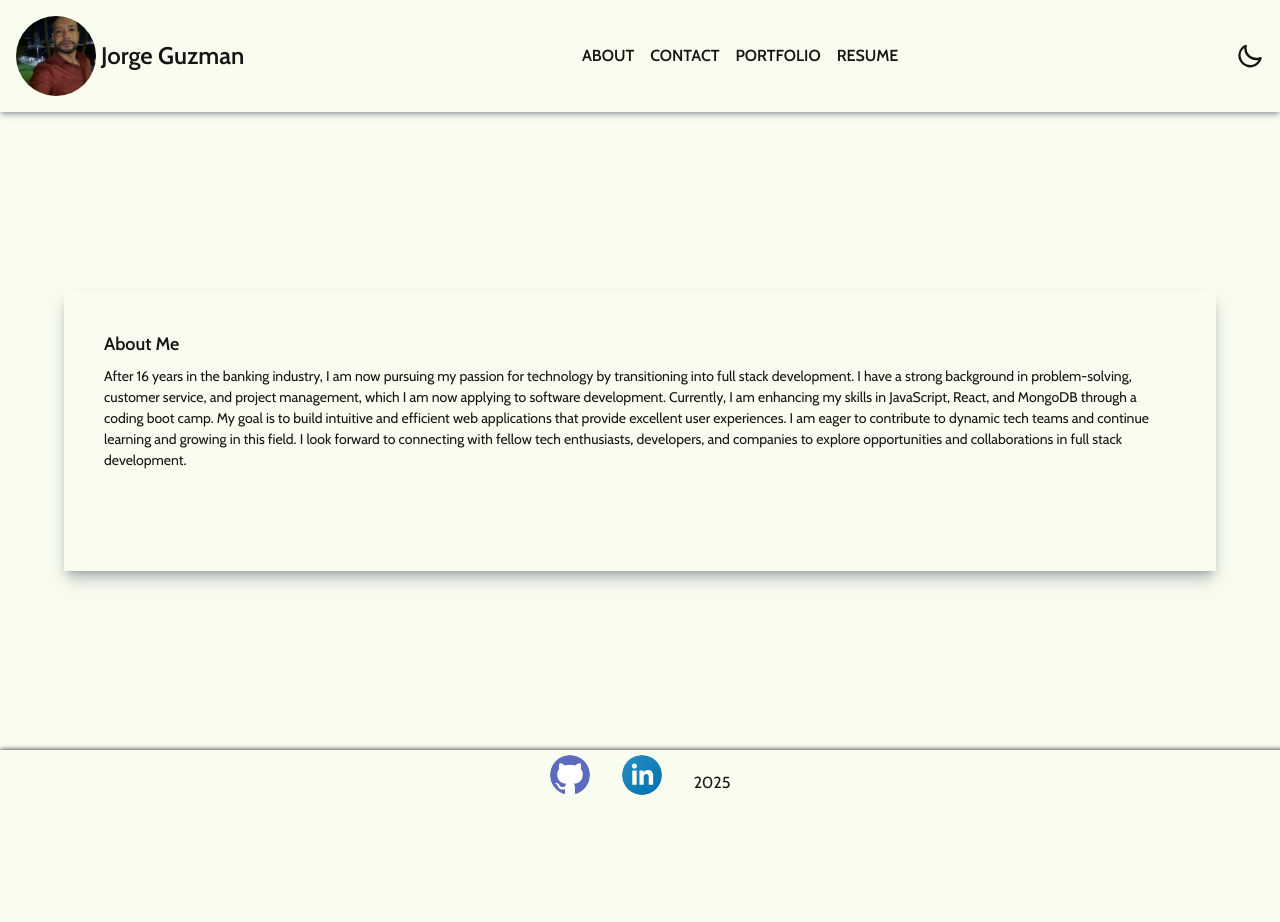
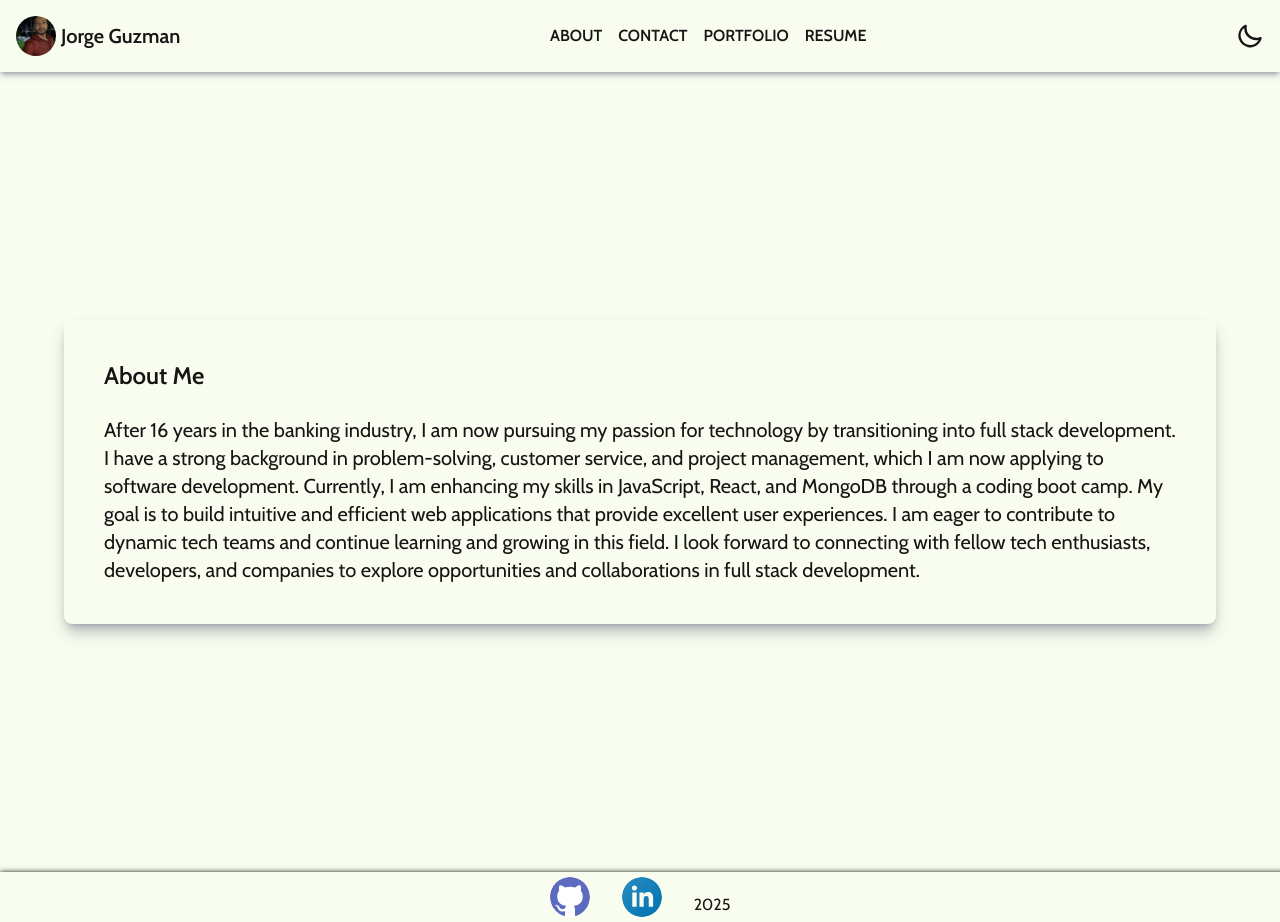
Before and after one commit to JGuzman87/jorge-portfolio, a Next.js app: page / in a window 1280 px wide. Before the commit the page ends 800 px from the top, so only its background shows below. Built offline with nearby package versions, Linux system fonts and the light colour scheme.

Commit message:
transition changed

```diff
--- a/package.json
+++ b/package.json
@@ -10,6 +10,7 @@
   },
   "dependencies": {
     "daisyui": "^5.0.0",
+    "framer-motion": "^12.6.5",
     "next": "15.2.1",
     "react": "^19.0.0",
     "react-dom": "^19.0.0"
--- a/src/app/about/page.tsx
+++ b/src/app/about/page.tsx
@@ -1,24 +1,31 @@
+"use client"
 import React from 'react'
+import Transition from "@/components/Transition";
 
-const AboutMe = () => {
+export const AboutMe = () => {
   return (
-  <div className="aboutme-card w-50 shadow-lg shadow-gray-500/50">
-      <div className="card-body">
-        <h2 className="text-2xl card-title">About Me</h2>
-        <p>
-          After 16 years in the banking industry, I am now pursuing my passion
-          for technology by transitioning into full stack development. I have a
-          strong background in problem-solving, customer service, and project
-          management, which I am now applying to software development.
-          Currently, I am enhancing my skills in JavaScript, React, and MongoDB
-          through a coding boot camp. My goal is to build intuitive and
-          efficient web applications that provide excellent user experiences. I
-          am eager to contribute to dynamic tech teams and continue learning and
-          growing in this field. I look forward to connecting with fellow tech
-          enthusiasts, developers, and companies to explore opportunities and
-          collaborations in full stack development.
-        </p>
-      </div>
+    <div className="flex justify-center items-center h-screen w-full">
+      <Transition>
+        <div className="aboutme-card w-full max-w-3xl shadow-lg shadow-gray-500/50 text-3xl p-6 rounded-lg">
+          <div className="card-body">
+            <h2 className="ont-bold text-2xl card-title mb-4">About Me</h2>
+            <p className="text-xl">
+              After 16 years in the banking industry, I am now pursuing my
+              passion for technology by transitioning into full stack
+              development. I have a strong background in problem-solving,
+              customer service, and project management, which I am now applying
+              to software development. Currently, I am enhancing my skills in
+              JavaScript, React, and MongoDB through a coding boot camp. My goal
+              is to build intuitive and efficient web applications that provide
+              excellent user experiences. I am eager to contribute to dynamic
+              tech teams and continue learning and growing in this field. I look
+              forward to connecting with fellow tech enthusiasts, developers,
+              and companies to explore opportunities and collaborations in full
+              stack development.
+            </p>
+          </div>
+        </div>
+      </Transition>
     </div>
   );
 }
--- a/src/app/contact/page.tsx
+++ b/src/app/contact/page.tsx
@@ -2,13 +2,15 @@
 
 import React from "react";
 import Form from "@/components/Form";
-
+import Transition from "@/components/Transition";
 const Contact = () => {
 
   return (
-    <>
-      <Form />
-    </>
+    <div className="flex flex-col mt-auto">
+      <Transition>
+        <Form />
+      </Transition>
+    </div>
   );
 };
 
--- a/src/app/globals.css
+++ b/src/app/globals.css
@@ -7,8 +7,8 @@ body {
    display: flex;
    flex-direction: column;
    font-family: 'Cabin';
-   justify-content: space-between;
-   align-content: center;
+
+
    min-height: 100vh;
 }
 
@@ -52,16 +52,17 @@ textarea {
     box-sizing: border-box;
 }
 
-.resume-container {
+/* .resume-container {
     display: flex;
     flex-direction: column;
     align-items: center;
     justify-content: space-evenly;
+
     height: 50%;
     width: 50%;
     margin: auto;
     flex-wrap: wrap;
-}
+} */
 
 @media (max-width: 600px) {
     .aboutme-card {
--- a/src/app/layout.tsx
+++ b/src/app/layout.tsx
@@ -31,6 +31,7 @@ export default function RootLayout({
         className={`${cabin.variable}  antialiased`}
       >
         <Nav  />
+
         {children}
         <Footer />
       </body>
--- a/src/app/page.tsx
+++ b/src/app/page.tsx
@@ -1,4 +1,7 @@
+
 import type { Metadata } from "next";
+import {AboutMe} from './about/page';
+import Transition from "@/components/Transition";
 
   export const metadata: Metadata = {
     title: "Jorge's Portfolio",
@@ -8,24 +11,10 @@ export default function Home() {
 
 
   return (
-    <div className="aboutme-card  w-200 h-70 shadow-lg shadow-gray-500/50">
 
-      <div className="card-body">
-        <h2 className="card-title">About Me</h2>
-        <p>
-          After 16 years in the banking industry, I am now pursuing my passion
-          for technology by transitioning into full stack development. I have a
-          strong background in problem-solving, customer service, and project
-          management, which I am now applying to software development.
-          Currently, I am enhancing my skills in JavaScript, React, and MongoDB
-          through a coding boot camp. My goal is to build intuitive and
-          efficient web applications that provide excellent user experiences. I
-          am eager to contribute to dynamic tech teams and continue learning and
-          growing in this field. I look forward to connecting with fellow tech
-          enthusiasts, developers, and companies to explore opportunities and
-          collaborations in full stack development.
-        </p>
+      <div>
+        <AboutMe />
       </div>
-    </div>
+
   );
 }
--- a/src/app/portfolio/page.tsx
+++ b/src/app/portfolio/page.tsx
@@ -1,9 +1,11 @@
+"use client"
 import React from 'react'
 import Link from 'next/link';
-
+import Transition from '@/components/Transition';
 
 const Portfolio = () => {
   return (
+    <Transition>
       <div className="cards-container grid grid-cols-1 sm:grid-cols-2 lg:grid-cols-3 gap-8 justify-items-center p-9">
         <Link href="https://pac-overflow.onrender.com/api/posts/">
           <div className="card bg-base-200 w-80 justify-self-center">
@@ -38,11 +40,7 @@ const Portfolio = () => {
         <Link href="https://the-great-code-calamity.github.io/tune_tracker/">
           <div className="card bg-base-100 w-80 shadow-sm justify-self-center">
             <figure>
-            <img
-              src="/TuneTracker.png"
-              alt="Tunes"
-
-            />
+              <img src="/TuneTracker.png" alt="Tunes" />
             </figure>
             <div className="card-body justify-center ">
               <h2 className="card-title justify-center ">Tune-Tracker</h2>
@@ -50,6 +48,7 @@ const Portfolio = () => {
           </div>
         </Link>
       </div>
+    </Transition>
   );
 }
 
--- a/src/app/resume/page.tsx
+++ b/src/app/resume/page.tsx
@@ -1,10 +1,13 @@
+"use client"
 import React from 'react'
+import Transition from '@/components/Transition';
 
 const Resume = () => {
   return (
-
-      <div className="p-5 gap-5 resume-container shadow-lg shadow-gray-500/50">
-        <h1 className='font-bold text-2xl'>Resume</h1>
+    <div className="flex justify-center items-center h-screen w-full">
+      <Transition>
+        <div className="flex flex-col gap-4 text-center shadow-lg shadow-gray-500/50 p-6 rounded-lg">
+          <h1 className="font-bold text-2xl">Resume</h1>
           <p>- Full Stack Web Development</p>
           <p>- JavaScript & React </p>
           <p>- APIs & Databases (MongoDB, SQL)</p>
@@ -12,7 +15,8 @@ const Resume = () => {
           <p>Download my Resume</p>
           <a href="https://profile.indeed.com/p/jorgeg-tpe7141">Indeed Resume</a>
         </div>
-
+      </Transition>
+    </div>
   );
 }
 
--- a/src/components/Footer.tsx
+++ b/src/components/Footer.tsx
@@ -7,7 +7,7 @@ const Footer = () => {
 
     const year = new Date().getFullYear();
   return (
-    <footer className="footer-container ">
+    <footer className="footer-container mt-auto">
       <div className='flex gap-8'>
       <Link href={"https://github.com/JGuzman87"}>
         <Image
--- a/src/components/Nav.tsx
+++ b/src/components/Nav.tsx
@@ -8,9 +8,9 @@ const Nav = () => {
   const navItems: string[] = ['about', 'contact', 'portfolio', 'resume']
   return (
 
-      <nav className="nav-container shadow-md shadow-gray-500/50">
-        <div className="avatar ">
-          <div className=" ring-offset-base-100 w-20 rounded-full  ">
+      <nav className="nav-container shadow-md shadow-gray-500/50 ">
+        <div className="avatar gap-3">
+          <div className=" ring-offset-base-100 w-10  rounded-full  ">
             <Image
               src="/MIAMIBG.JPEG"
               alt="profile image"
@@ -20,7 +20,7 @@ const Nav = () => {
             />
           </div>
           <h1
-            className="font-semibold  md: text-2xl flex self-center
+            className="font-semibold  md: text-xl flex self-center
 "
           >
             Jorge Guzman
--- /dev/null
+++ b/src/components/Transition.tsx
@@ -0,0 +1,26 @@
+
+import { motion, AnimatePresence } from "framer-motion";
+
+interface TransitionProps {
+  children: React.ReactNode;
+}
+
+const Transition: React.FC<TransitionProps> = ({ children }) => {
+  return (
+    <AnimatePresence mode="wait">
+      <motion.div
+        key={
+          typeof window !== "undefined" ? window.location.pathname : "static"
+        }
+        initial={{ opacity: 0, y: 20 }}
+        animate={{ opacity: 1, y: 0 }}
+        exit={{ opacity: 0, y: -20 }}
+        transition={{ duration: 0.5 }}
+      >
+        {children}
+      </motion.div>
+    </AnimatePresence>
+  );
+};
+
+export default Transition;
```
Also changed, not shown: 1 other file (tests, documents, lock files or other folders). Lines whose indentation alone changed are shown as unchanged.
